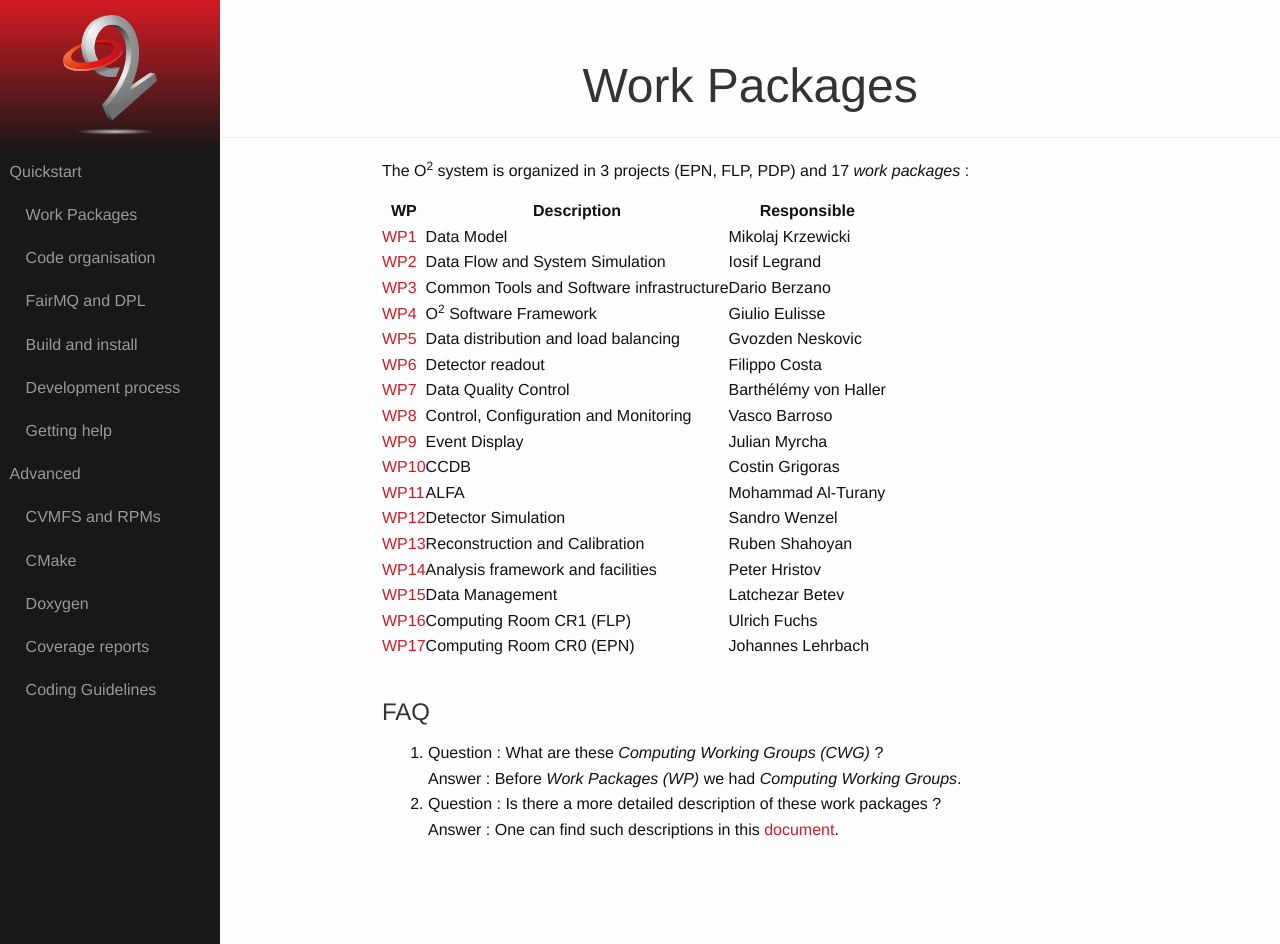
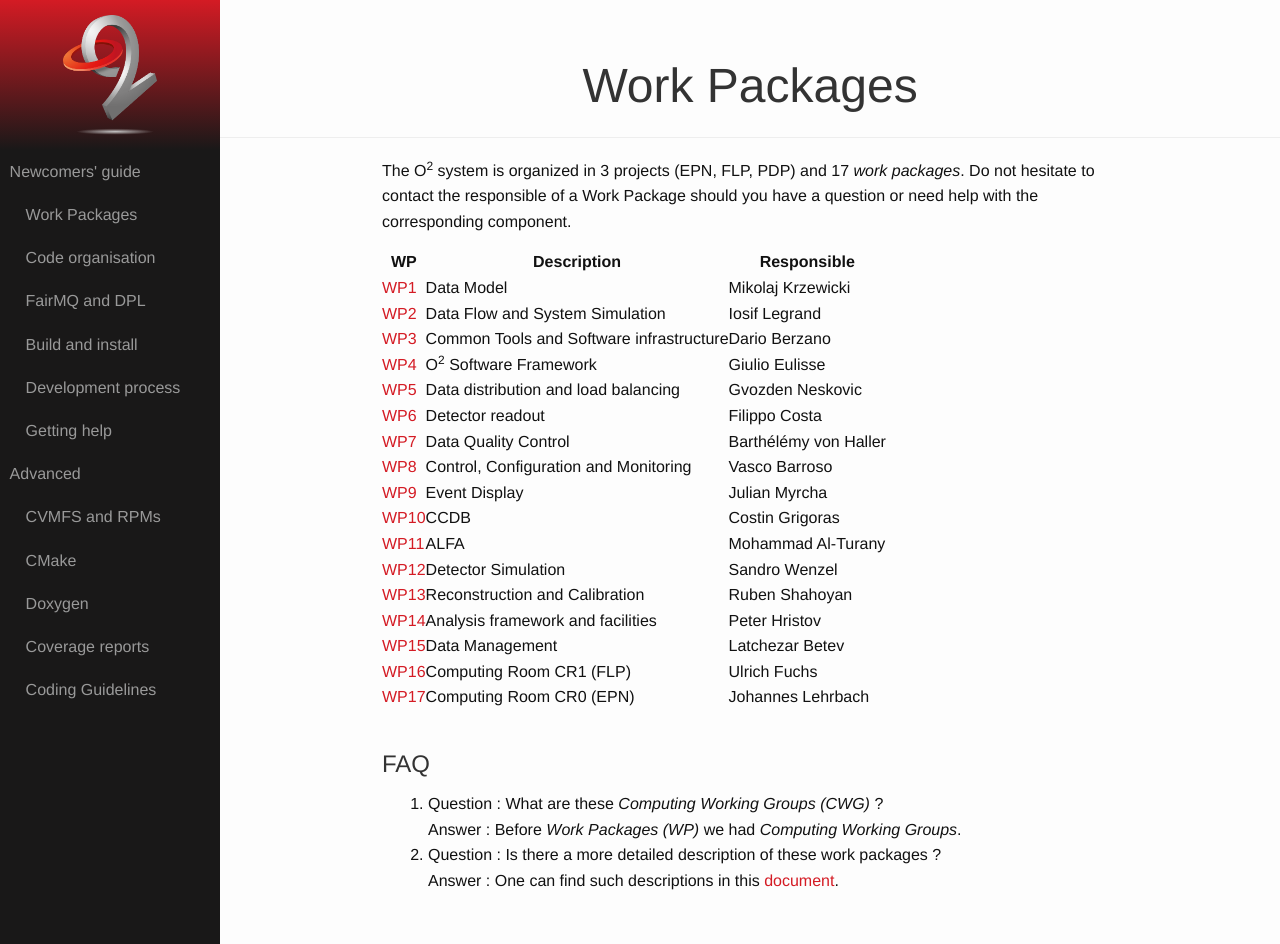
Before and after one commit to AliceO2Group/AliceO2Group.github.io, a Jekyll site: the page built from quickstart/wp.markdown, in a window 1280 px wide and 944 px high. Built offline with Jekyll 4.4.1, drawn with Linux system fonts in a browser that asks for light colours.

Commit message:
Fix the menu and add sentence

```diff
--- a/_config.yml
+++ b/_config.yml
@@ -16,7 +16,7 @@ highlighter: rouge
 menu_header: ALICE O²
 menu:
   - name: quickstart
-    label: Quickstart
+    label: Newcomers' guide
     items:
       - name: wp
         label: Work Packages
--- a/quickstart/wp.markdown
+++ b/quickstart/wp.markdown
@@ -3,7 +3,7 @@ title: Work Packages
 layout: main
 ---
 
-The  O<sup>2</sup> system is organized in 3 projects (EPN, FLP, PDP) and 17 _work packages_ :
+The  O<sup>2</sup> system is organized in 3 projects (EPN, FLP, PDP) and 17 _work packages_. Do not hesitate to contact the responsible of a Work Package should you have a question or need help with the corresponding component.
 
 | WP | Description | Responsible |
 |----|-------------|-------------|
```
